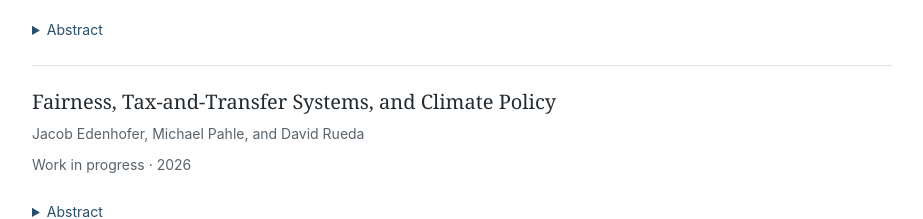
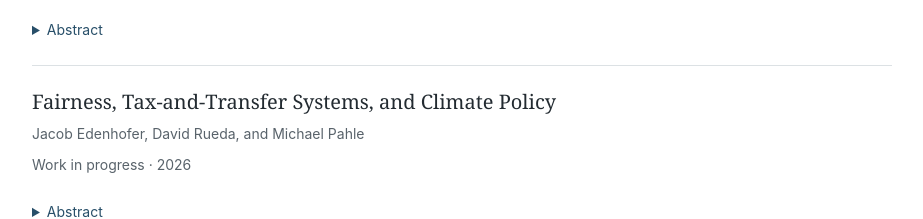
Before and after one commit to jacob-edenhofer/Website, a Next.js app: page /Website/research in a window 1280 px wide. Shown: the part 3380-3599 px from the top of the page, without its empty margins (178-1101 px from the left). Built offline with nearby package versions, Linux system fonts and the light colour scheme.

Commit message:
Correct author order for fairness and climate policy paper

```diff
--- a/app/data/research.ts
+++ b/app/data/research.ts
@@ -212,7 +212,7 @@ export const research: ResearchItem[] = [
   {
     slug: "fairness-tax-transfer-climate",
     title: "Fairness, Tax-and-Transfer Systems, and Climate Policy",
-    authors: "Jacob Edenhofer, Michael Pahle, and David Rueda",
+    authors: "Jacob Edenhofer, David Rueda, and Michael Pahle",
     kind: "work-in-progress",
     status: "Work in progress",
     venue: "Draft",
```
